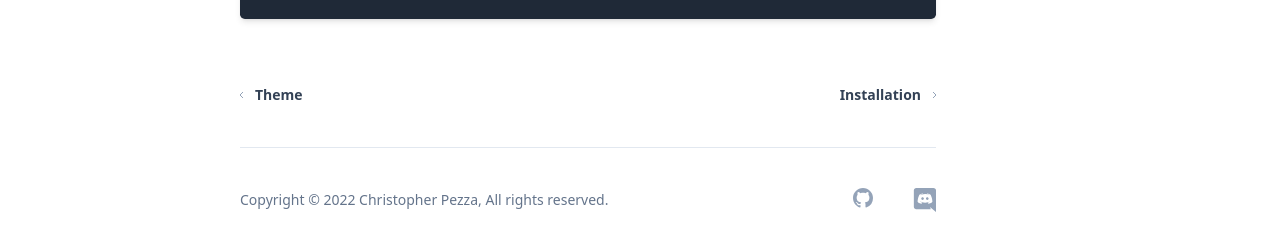
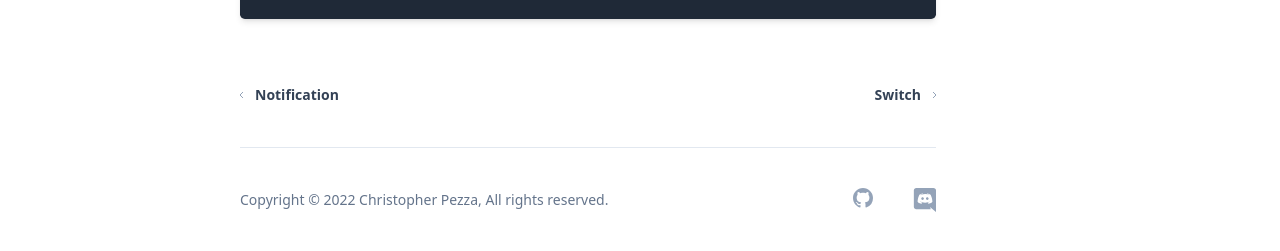
Before and after one commit to chiefpansancolt/stimulus-tailwind-components, a Jekyll site: the page built from docs/docs/theme/index.md, in a window 1280 px wide and 900 px high, scrolled down 3839 px. Shown: the part 536-787 px from the top of the window. Built offline with Jekyll 4.4.1, drawn with Linux system fonts in a browser that asks for light colours; Markdown is read by kramdown in place of the engine named in the settings.

Commit message:
update to automated footer navs

```diff
--- a/docs/_includes/footer_nav.html
+++ b/docs/_includes/footer_nav.html
@@ -1,13 +1,16 @@
-{% if page.url != "/playground/home" %}
+{% if page.url != "/playground/home" %} {% for feature in site.data.navigations.left_features %} {% if page.url contains feature.url %} {% assign before = forloop.index0 | minus: 1 %} {% assign after
+= forloop.index0 | plus: 1 %} {% break %} {% endif %} {% endfor %} {% assign previous = site.data.navigations.left_features[before] %} {% assign next = site.data.navigations.left_features[after] %} {%
+if next == nil %} {% assign next = site.data.navigations.left_features[0] %} {% endif %} {% if page.url contains "docs" %} {% assign previousUrl = site.links.docs[previous.url] %} {% assign nextUrl =
+site.links.docs[next.url] %} {% else %} {% assign previousUrl = site.links.playground[previous.url] %} {% assign nextUrl = site.links.playground[next.url] %} {% endif %}
 <div class="mb-10 flex items-center font-semibold text-slate-700 dark:text-slate-200">
-  <a class="group flex items-center hover:text-slate-900 dark:hover:text-white" href="{{ page.previousLink | relative_url }}">
+  <a class="group flex items-center hover:text-slate-900 dark:hover:text-white" href="{{ previousUrl | relative_url }}">
     <svg viewBox="0 0 3 6" class="mr-3 h-1.5 w-auto overflow-visible text-slate-400 group-hover:text-slate-600 dark:group-hover:text-slate-300">
       <path d="M3 0L0 3L3 6" fill="none" stroke="currentColor" strokeWidth="2" strokeLinecap="round" strokeLinejoin="round" />
     </svg>
-    {{ page.previousName }}
+    {{ previous.name }}
   </a>
-  <a class="group ml-auto flex items-center hover:text-slate-900 dark:hover:text-white" href="{{ page.nextLink | relative_url }}">
-    {{ page.nextName }}
+  <a class="group ml-auto flex items-center hover:text-slate-900 dark:hover:text-white" href="{{ nextUrl | relative_url }}">
+    {{ next.name }}
     <svg viewBox="0 0 3 6" class="ml-3 h-1.5 w-auto overflow-visible text-slate-400 group-hover:text-slate-600 dark:group-hover:text-slate-300">
       <path d="M0 0L3 3L0 6" fill="none" stroke="currentColor" strokeWidth="2" strokeLinecap="round" strokeLinejoin="round" />
     </svg>
```
